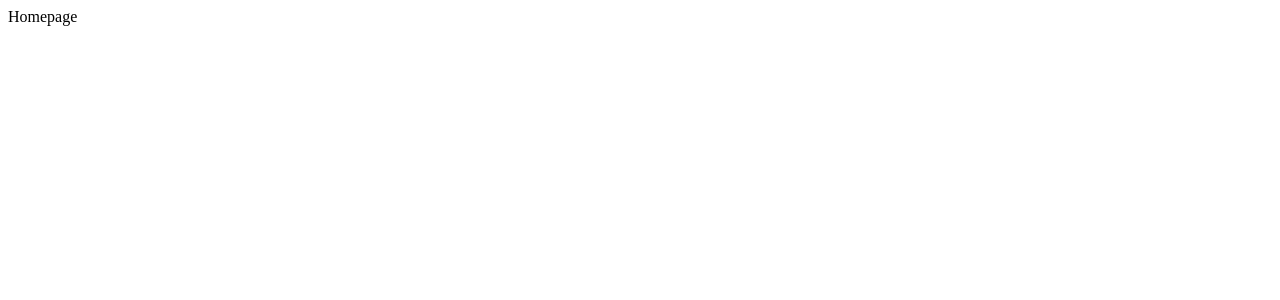
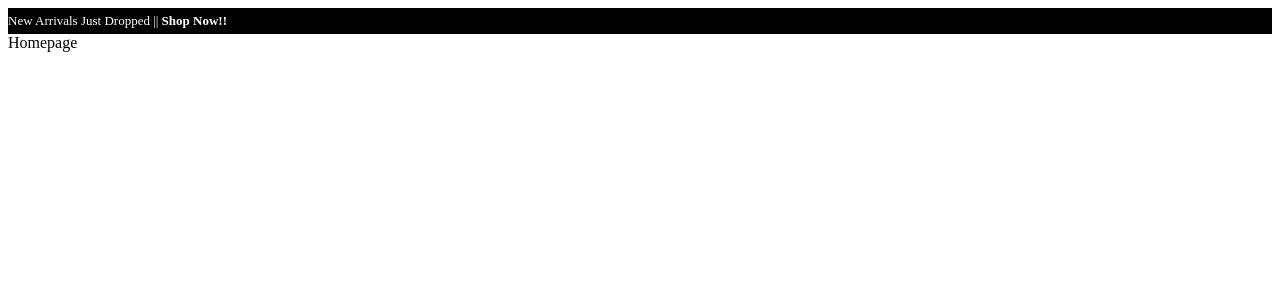
Before and after one commit to Alenia24/sosa, a React (Vite) app in the folder client/: page / in a window 1280 px wide. Shown: the top 300 px of the page. Built offline with nearby package versions, Linux system fonts and the light colour scheme.

Commit message:
Add announcement bar

```diff
--- a/client/src/pages/Homepage/Homepage.css
+++ b/client/src/pages/Homepage/Homepage.css
@@ -0,0 +1,6 @@
+.announcementBar {
+    background-color: black;
+    color: white;
+    padding: 5px 0;
+    font-size: small;
+}
--- a/client/src/pages/Homepage/Homepage.jsx
+++ b/client/src/pages/Homepage/Homepage.jsx
@@ -1,9 +1,13 @@
-import React from 'react'
+import React from "react";
+import "../Homepage/Homepage.css"
 
 function Homepage() {
   return (
-    <div>Homepage</div>
-  )
+    <>
+      <div className="announcementBar">New Arrivals Just Dropped || <span><strong>Shop Now!!</strong></span></div>
+      <div>Homepage</div>
+    </>
+  );
 }
 
-export default Homepage
+export default Homepage;
```
